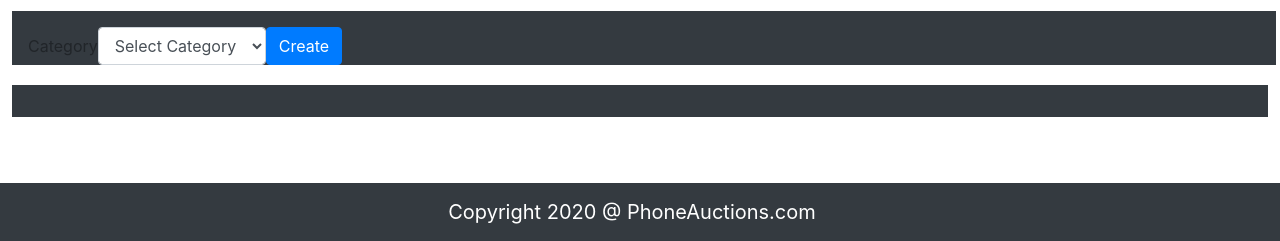
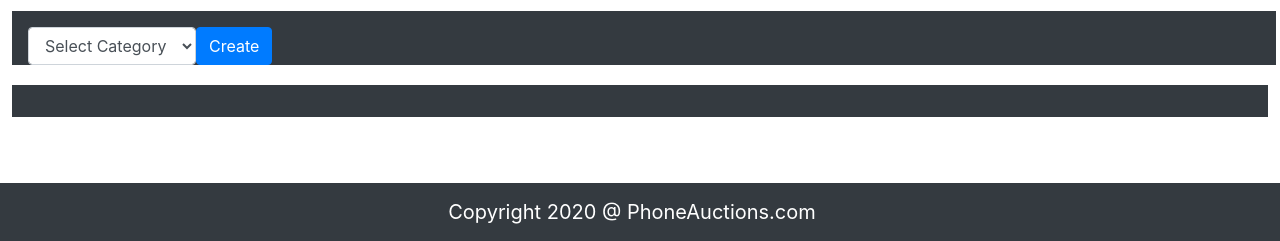
Before and after one commit to kerzox/AuctionWebsite, a Flask app: page /listings/search in a window 1280 px wide. Shown: the part 559-800 px from the top of the page. Run offline with Flask 2, Linux system fonts and the light colour scheme; data that the repository does not hold is empty; some libraries are stand-ins or nearby versions.

Commit message:
Bugfixes

```diff
--- a/auction/static/styles.css
+++ b/auction/static/styles.css
@@ -20,6 +20,6 @@
     text-decoration: none;
 }
 
-.no-label label {
+.no-label .control-label {
     display: none;
 }
--- a/auction/templates/listing/listings.html
+++ b/auction/templates/listing/listings.html
@@ -19,7 +19,7 @@
     <div class="col-md bg-dark pt-3 pl-3 pr-3 ml-1 mt-1 justify-content-center">
         <div class="row">
             <div class="col-md-3">
-                <form class="form-inline d-flex flex-nowrap" action="{{url_for('listing.search')}}" method="post">
+                <form class="form-inline d-flex flex-nowrap  no-label" action="{{url_for('listing.search')}}" method="post">
                     {{form.csrf_token()}}
 
                     {{ wtf.form_field(form.category, class='form-control no-label',
```
